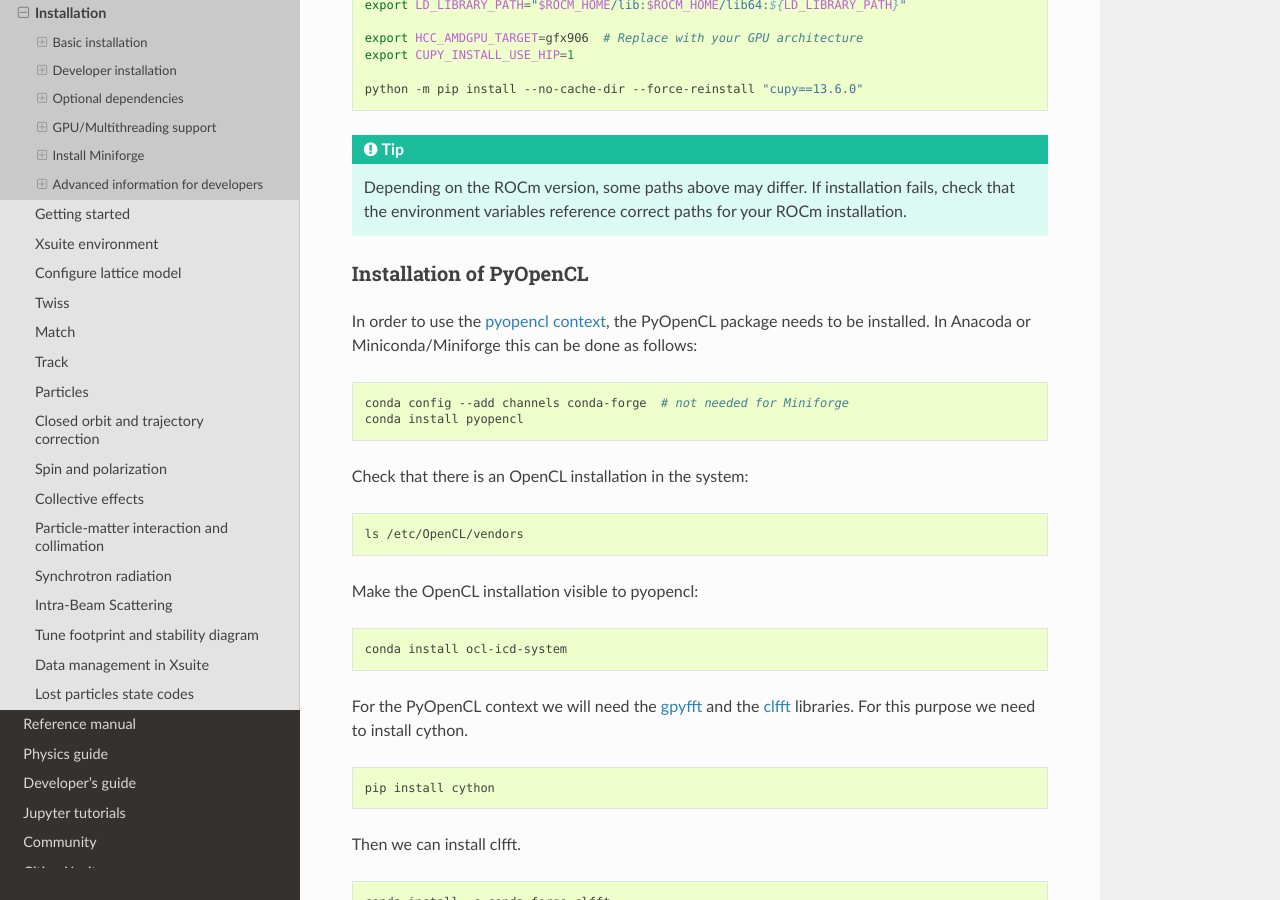
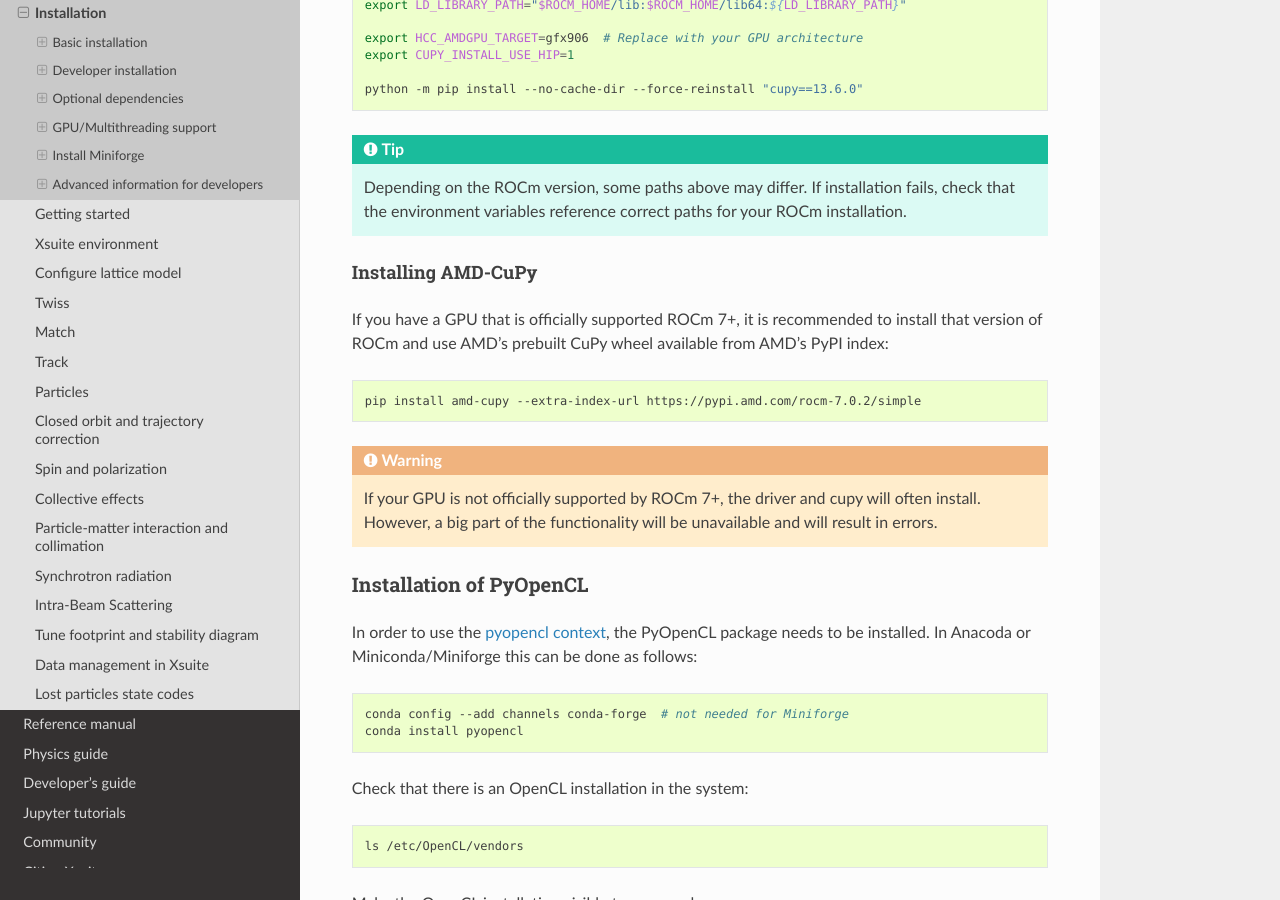
Before and after one commit to xsuite/xsuite, a Sphinx documentation site: the page built from docs/installation.rst, in a window 1280 px wide and 900 px high, scrolled down 6349 px. Built offline with Sphinx 7.4.7 and the Read the Docs theme 3.1.0, drawn with Linux system fonts in a browser that asks for light colours; pages that are not in the unit, such as notebooks, are missing from menus; the version number could not be read and is left out; some of the changed text lies outside the part shown.

Commit message:
Add instructions for AMD-CuPy

```diff
--- a/docs/installation.rst
+++ b/docs/installation.rst
@@ -197,7 +197,7 @@ this can be done as follows:
     pip install cupy-cuda11x
     mamba install cudatoolkit=11.8.0
 
-CuPy setup on ROCm
+Installation of CuPy on ROCm
 ------------------
 
 In order to use the :doc:`cupy context<contexts>` on AMD GPUs the installation procedure for the cupy package changes.
@@ -302,8 +302,23 @@ environment:
 
 .. tip::
 
-   Depending on the ROCm version, some paths above may differ. If installation fails, check that the environment variables reference correct paths for your ROCm installation.
+   Depending on the ROCm version, some paths above may differ.
+   If installation fails, check that the environment variables reference correct paths for your ROCm installation.
 
+Installing AMD-CuPy
+~~~~~~~~~~~~~~~~~~~
+
+If you have a GPU that is officially supported ROCm 7+, it is recommended to install that version of ROCm
+and use AMD's prebuilt CuPy wheel available from AMD's PyPI index:
+
+.. code-block:: bash
+
+    pip install amd-cupy --extra-index-url https://pypi.amd.com/rocm-7.0.2/simple
+
+.. warning::
+
+   If your GPU is not officially supported by ROCm 7+, the driver and cupy will often install.
+   However, a big part of the functionality will be unavailable and will result in errors.
 
 Installation of PyOpenCL
 ------------------------
```
